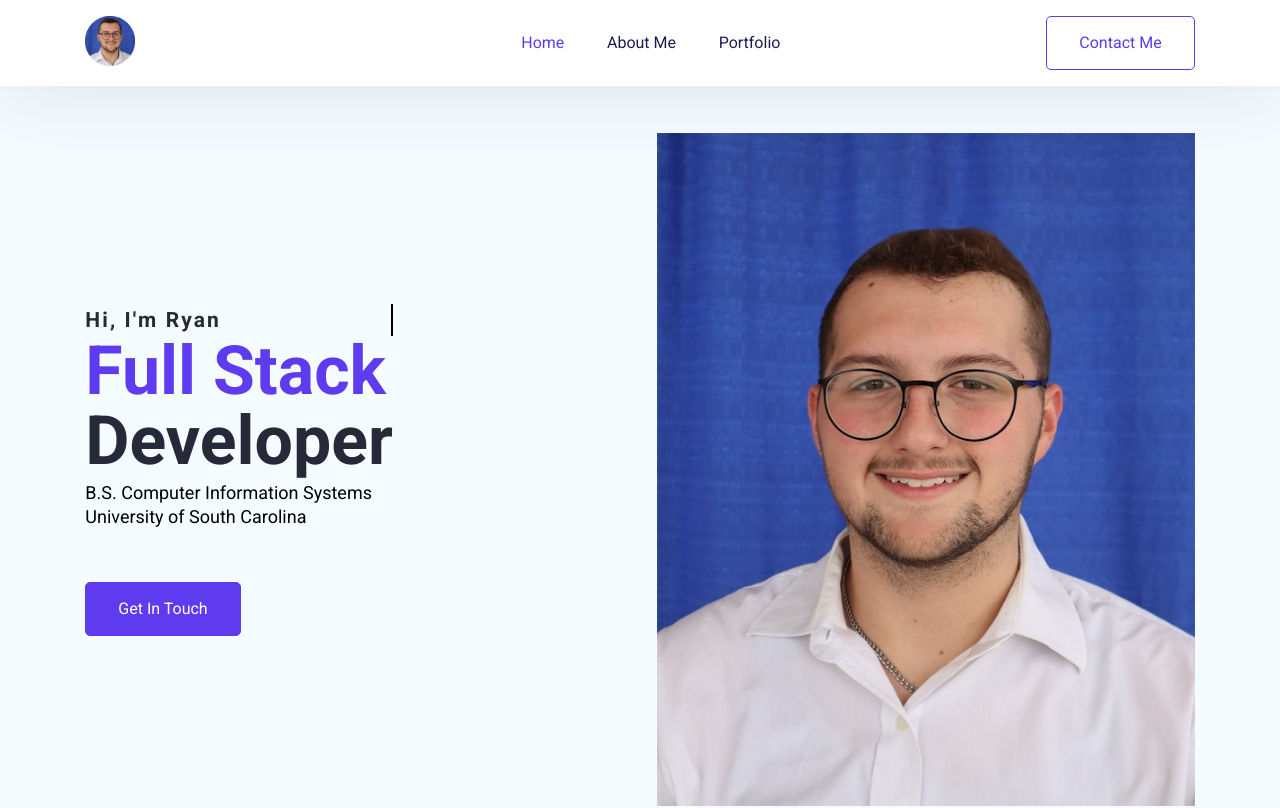
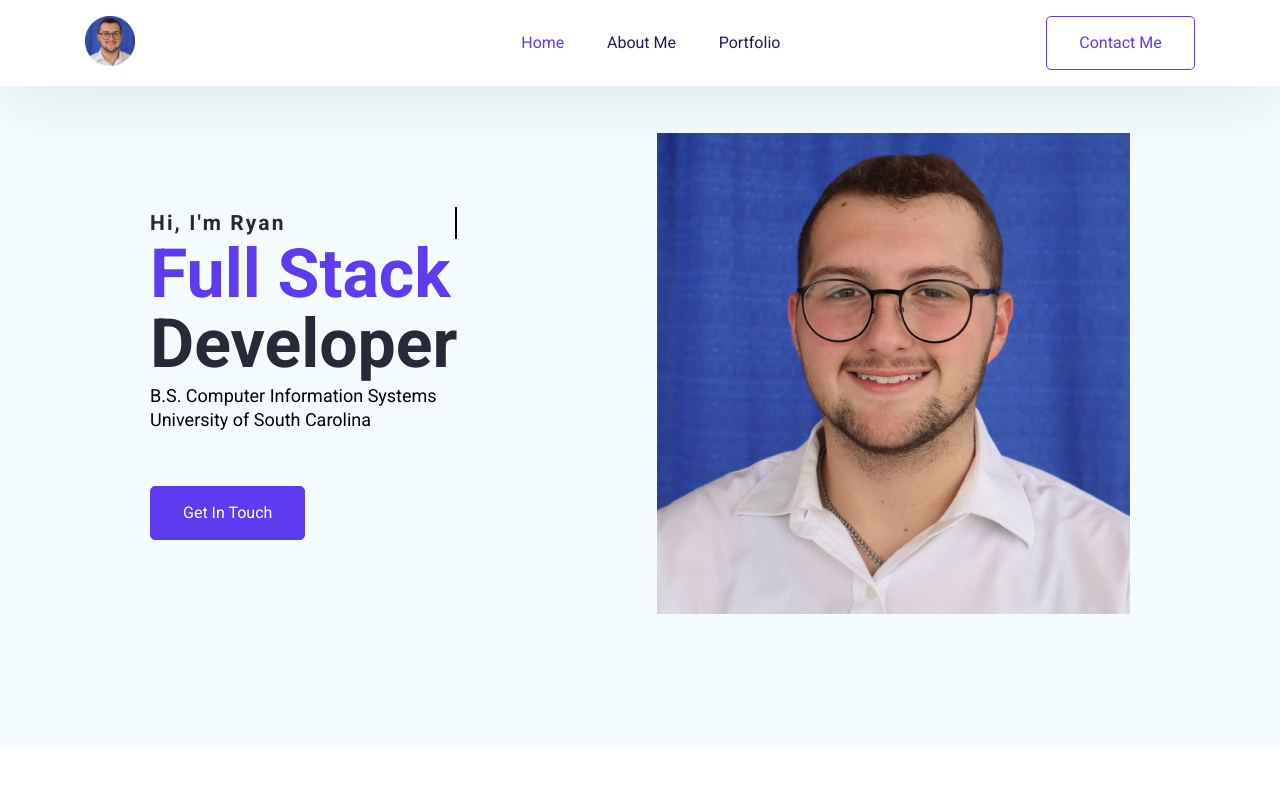
Before and after one commit to RyanMalonee/personal-react-site, a React (Create React App) app: page / in a window 1280 px wide. Shown: the top 808 px of the page. Built offline with nearby package versions, Linux system fonts and the light colour scheme.

Commit message:
fixed image padding

```diff
--- a/src/App.css
+++ b/src/App.css
@@ -217,7 +217,7 @@ h3 {
 .hero-section {
   display: grid;
   grid-template-columns: repeat(2, 1fr);
-  padding: 133.333px 85.333px 133.333px;
+  padding: 133.333px 150px 133.333px;
   align-items: center;
   justify-content: space-between;
   gap: 33px;
```
Also changed, not shown: public/img/hero_img.png.
